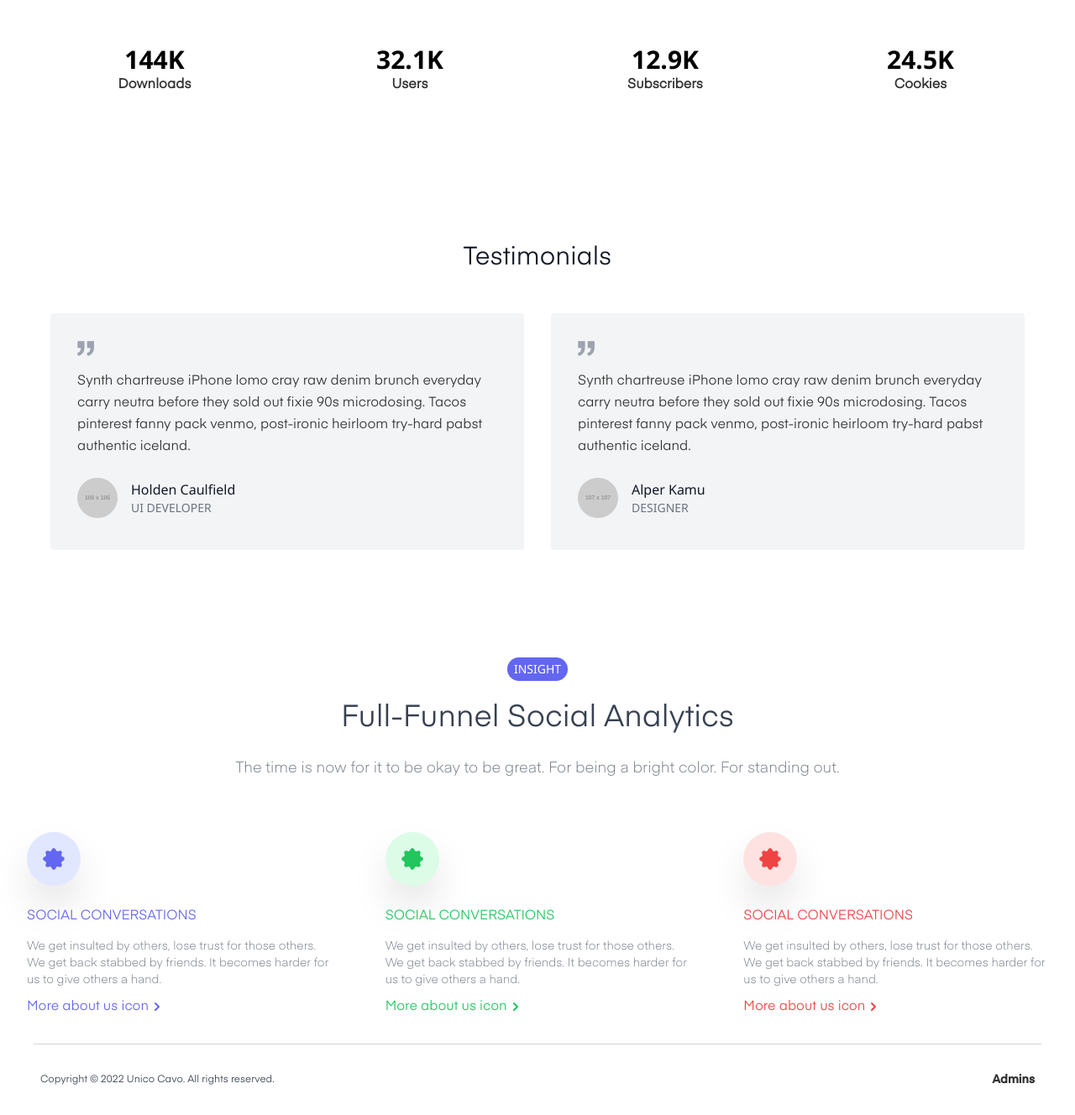
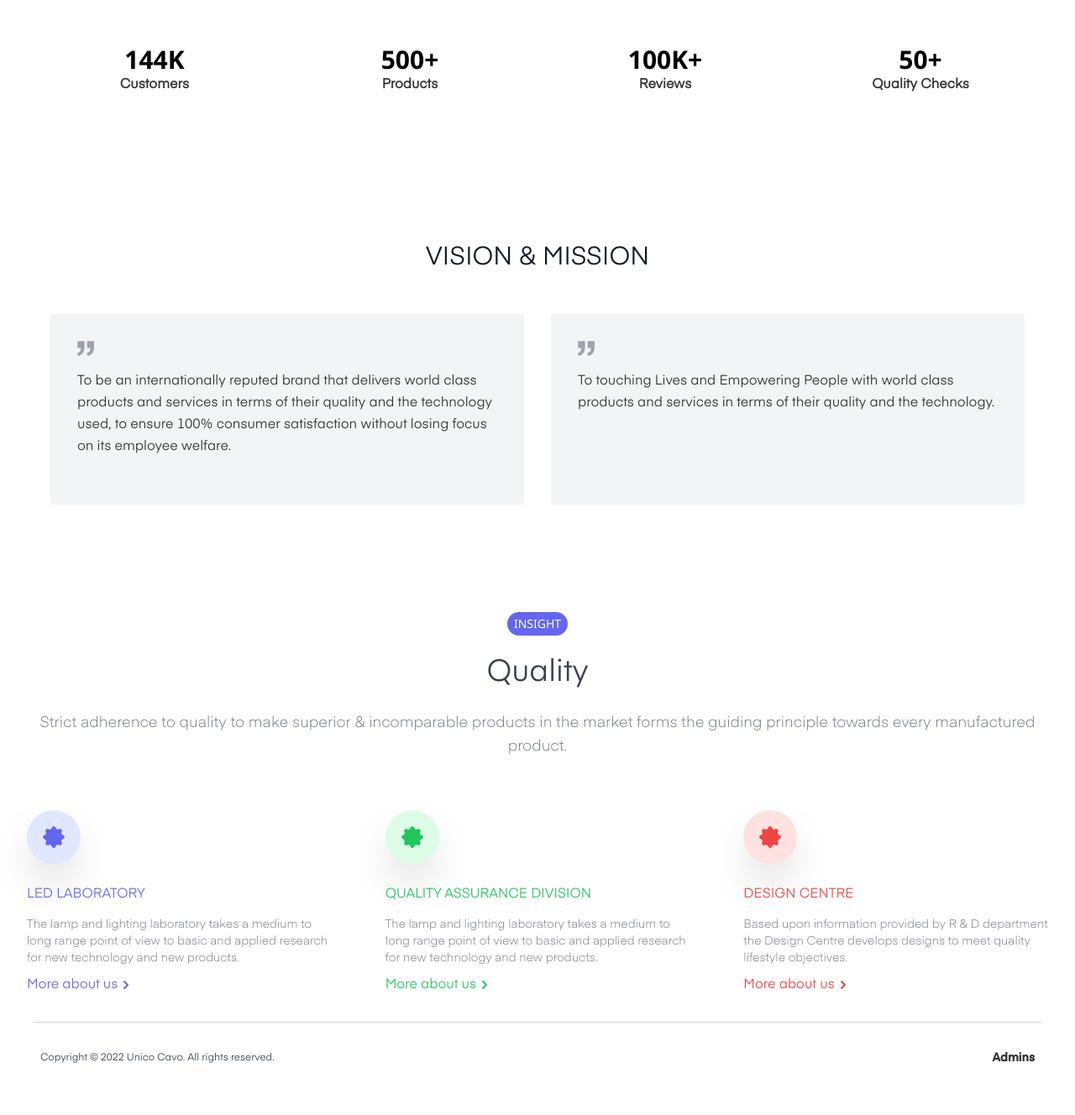
Before and after one commit to Dipendra-creator/Unico-Cavo, a Next.js app: page /About in a window 1280 px wide. Shown: the part 720-2048 px from the top of the page at 84% size. After the commit the page ends 2022 px from the top, so only its background shows below. Built offline with nearby package versions, Linux system fonts and the light colour scheme.

Commit message:
modified

```diff
--- a/pages/About/index.tsx
+++ b/pages/About/index.tsx
@@ -66,31 +66,31 @@ export default function About () {
                         <h6 className="text-3xl font-bold text-deep-purple-accent-400">
                             144K
                         </h6>
-                        <p className="font-bold">Downloads</p>
+                        <p className="font-bold">Customers </p>
                     </div>
                     <div className="text-center">
                         <h6 className="text-3xl font-bold text-deep-purple-accent-400">
-                            32.1K
+                            500+
                         </h6>
-                        <p className="font-bold">Users</p>
+                        <p className="font-bold">Products</p>
                     </div>
                     <div className="text-center">
                         <h6 className="text-3xl font-bold text-deep-purple-accent-400">
-                            12.9K
+                            100K+
                         </h6>
-                        <p className="font-bold">Subscribers</p>
+                        <p className="font-bold">Reviews</p>
                     </div>
                     <div className="text-center">
                         <h6 className="text-3xl font-bold text-deep-purple-accent-400">
-                            24.5K
+                            50+
                         </h6>
-                        <p className="font-bold">Cookies</p>
+                        <p className="font-bold">Quality Checks</p>
                     </div>
                 </div>
             </div>
             <section className="text-gray-600 body-font">
                 <div className="container px-5 py-24 mx-auto">
-                    <h1 className="text-3xl font-medium title-font text-gray-900 mb-12 text-center">Testimonials</h1>
+                    <h1 className="text-3xl font-medium title-font text-gray-900 mb-12 text-center">VISION & MISSION</h1>
                     <div className="flex flex-wrap -m-4">
                         <div className="p-4 md:w-1/2 w-full">
                             <div className="h-full bg-gray-100 p-8 rounded">
@@ -99,17 +99,7 @@ export default function About () {
                                     <path
     d="M925.036 57.197h-304c-27.6 0-50 22.4-50 50v304c0 27.601 22.4 50 50 50h145.5c-1.9 79.601-20.4 143.3-55.4 191.2-27.6 37.8-69.399 69.1-125.3 93.8-25.7 11.3-36.8 41.7-24.8 67.101l36 76c11.6 24.399 40.3 35.1 65.1 24.399 66.2-28.6 122.101-64.8 167.7-108.8 55.601-53.7 93.7-114.3 114.3-181.9 20.601-67.6 30.9-159.8 30.9-276.8v-239c0-27.599-22.401-50-50-50zM106.036 913.497c65.4-28.5 121-64.699 166.9-108.6 56.1-53.7 94.4-114.1 115-181.2 20.6-67.1 30.899-159.6 30.899-277.5v-239c0-27.6-22.399-50-50-50h-304c-27.6 0-50 22.4-50 50v304c0 27.601 22.4 50 50 50h145.5c-1.9 79.601-20.4 143.3-55.4 191.2-27.6 37.8-69.4 69.1-125.3 93.8-25.7 11.3-36.8 41.7-24.8 67.101l35.9 75.8c11.601 24.399 40.501 35.2 65.301 24.399z"/>
                                 </svg>
-                                <p className="leading-relaxed mb-6">Synth chartreuse iPhone lomo cray raw denim brunch
-                                    everyday carry neutra before they sold out fixie 90s microdosing. Tacos pinterest
-                                    fanny pack venmo, post-ironic heirloom try-hard pabst authentic iceland.</p>
-                                <a className="inline-flex items-center">
-                                    <img alt="testimonial" src="https://dummyimage.com/106x106"
-                                         className="w-12 h-12 rounded-full flex-shrink-0 object-cover object-center"/>
-            <span className="flex-grow flex flex-col pl-4">
-              <span className="title-font font-medium text-gray-900">Holden Caulfield</span>
-              <span className="text-gray-500 text-sm">UI DEVELOPER</span>
-            </span>
-                                </a>
+                                <p className="leading-relaxed mb-6">To be an internationally reputed brand that delivers world class products and services in terms of their quality and the technology used, to ensure 100% consumer satisfaction without losing focus on its employee welfare.</p>
                             </div>
                         </div>
                         <div className="p-4 md:w-1/2 w-full">
@@ -119,17 +109,7 @@ export default function About () {
                                     <path
     d="M925.036 57.197h-304c-27.6 0-50 22.4-50 50v304c0 27.601 22.4 50 50 50h145.5c-1.9 79.601-20.4 143.3-55.4 191.2-27.6 37.8-69.399 69.1-125.3 93.8-25.7 11.3-36.8 41.7-24.8 67.101l36 76c11.6 24.399 40.3 35.1 65.1 24.399 66.2-28.6 122.101-64.8 167.7-108.8 55.601-53.7 93.7-114.3 114.3-181.9 20.601-67.6 30.9-159.8 30.9-276.8v-239c0-27.599-22.401-50-50-50zM106.036 913.497c65.4-28.5 121-64.699 166.9-108.6 56.1-53.7 94.4-114.1 115-181.2 20.6-67.1 30.899-159.6 30.899-277.5v-239c0-27.6-22.399-50-50-50h-304c-27.6 0-50 22.4-50 50v304c0 27.601 22.4 50 50 50h145.5c-1.9 79.601-20.4 143.3-55.4 191.2-27.6 37.8-69.4 69.1-125.3 93.8-25.7 11.3-36.8 41.7-24.8 67.101l35.9 75.8c11.601 24.399 40.501 35.2 65.301 24.399z"/>
                                 </svg>
-                                <p className="leading-relaxed mb-6">Synth chartreuse iPhone lomo cray raw denim brunch
-                                    everyday carry neutra before they sold out fixie 90s microdosing. Tacos pinterest
-                                    fanny pack venmo, post-ironic heirloom try-hard pabst authentic iceland.</p>
-                                <a className="inline-flex items-center">
-                                    <img alt="testimonial" src="https://dummyimage.com/107x107"
-                                         className="w-12 h-12 rounded-full flex-shrink-0 object-cover object-center"/>
-            <span className="flex-grow flex flex-col pl-4">
-              <span className="title-font font-medium text-gray-900">Alper Kamu</span>
-              <span className="text-gray-500 text-sm">DESIGNER</span>
-            </span>
-                                </a>
+                                <p className="leading-relaxed mb-6">To touching Lives and Empowering People with world class products and services in terms of their quality and the technology.</p>
                             </div>
                         </div>
                     </div>
@@ -139,9 +119,8 @@ export default function About () {
                 <div className="flex felx-col items-center justify-center"><span
                     className="rounded-full bg-indigo-500 px-2 py-1 text-white uppercase text-sm">      Insight    </span>
                 </div>
-                <h1 className="text-4xl font-medium text-gray-700 text-center mt-6"> Full-Funnel Social Analytics </h1>
-                <p className="text-center mt-6 text-lg font-light text-gray-500"> The time is now for it to be okay to
-                    be great. For being a bright color. For standing out. </p></div>
+                <h1 className="text-4xl font-medium text-gray-700 text-center mt-6">Quality</h1>
+                <p className="text-center mt-6 text-lg font-light text-gray-500"> Strict adherence to quality to make superior & incomparable products in the market forms the guiding principle towards every manufactured product. </p></div>
             <div className="grid grid-cols-1 md:grid-cols-3">
                 <div className="p-8">
                     <div
@@ -151,12 +130,11 @@ export default function About () {
                             <path d="M11.49 3.17c-.38-1.56-2.6-1.56-2.98 0a1.532 1.532 0 01-2.286.948c-1.372-.836-2.942.734-2.106 2.106.54.886.061 2.042-.947 2.287-1.561.379-1.561 2.6 0 2.978a1.532 1.532 0 01.947 2.287c-.836 1.372.734 2.942 2.106 2.106a1.532 1.532 0 012.287.947c.379 1.561 2.6 1.561 2.978 0a1.533 1.533 0 012.287-.947c1.372.836 2.942-.734 2.106-2.106a1.533 1.533 0 01.947-2.287c1.561-.379 1.561-2.6 0-2.978a1.532 1.532 0 01-.947-2.287c.836-1.372-.734-2.942-2.106-2.106a1.532 1.532 0 01-2.287-.947zM10 13a3 3 0 100-6 3 3 0 000 6z"/>
                         </svg>
                     </div>
-                    <h2 className="uppercase mt-6 text-indigo-500 font-medium mb-3"> Social conversations </h2>    <p
-                    className="font-light text-sm text-gray-500 mb-3"> We get insulted by others, lose trust for those
-                    others. We get back stabbed by friends. It becomes harder for us to give others a hand. </p>
+                    <h2 className="uppercase mt-6 text-indigo-500 font-medium mb-3"> LED Laboratory </h2>    <p
+                    className="font-light text-sm text-gray-500 mb-3"> The lamp and lighting laboratory takes a medium to long range point of view to basic and applied research for new technology and new products. </p>
                     <a
                     className="text-indigo-500 flex items-center hover:text-indigo-600" href=""> More about us
-                    icon <svg xmlns="http://www.w3.org/2000/svg" className="h-5 w-5" viewBox="0 0 20 20"
+                    <svg xmlns="http://www.w3.org/2000/svg" className="h-5 w-5" viewBox="0 0 20 20"
                               fill="currentColor">
                         <path
                               d="M7.293 14.707a1 1 0 010-1.414L10.586 10 7.293 6.707a1 1 0 011.414-1.414l4 4a1 1 0 010 1.414l-4 4a1 1 0 01-1.414 0z"
@@ -172,10 +150,9 @@ export default function About () {
                                   />
                         </svg>
                     </div>
-                    <h2 className="uppercase mt-6 text-green-500 font-medium mb-3"> Social conversations </h2>    <p
-                    className="font-light text-sm text-gray-500 mb-3"> We get insulted by others, lose trust for those
-                    others. We get back stabbed by friends. It becomes harder for us to give others a hand. </p>    <a
-                    className="text-green-500 flex items-center hover:text-green-600" href=""> More about us icon <svg
+                    <h2 className="uppercase mt-6 text-green-500 font-medium mb-3"> Quality Assurance Division </h2>    <p
+                    className="font-light text-sm text-gray-500 mb-3"> The lamp and lighting laboratory takes a medium to long range point of view to basic and applied research for new technology and new products. </p>    <a
+                    className="text-green-500 flex items-center hover:text-green-600" href=""> More about us <svg
                     xmlns="http://www.w3.org/2000/svg" className="h-5 w-5" viewBox="0 0 20 20" fill="currentColor">
                     <path
                           d="M7.293 14.707a1 1 0 010-1.414L10.586 10 7.293 6.707a1 1 0 011.414-1.414l4 4a1 1 0 010 1.414l-4 4a1 1 0 01-1.414 0z"
@@ -191,11 +168,10 @@ export default function About () {
                                   />
                         </svg>
                     </div>
-                    <h2 className="uppercase mt-6 text-red-500 font-medium mb-3"> Social conversations </h2>    <p
-                    className="font-light text-sm text-gray-500 mb-3"> We get insulted by others, lose trust for those
-                    others. We get back stabbed by friends. It becomes harder for us to give others a hand. </p>
+                    <h2 className="uppercase mt-6 text-red-500 font-medium mb-3"> Design Centre </h2>    <p
+                    className="font-light text-sm text-gray-500 mb-3"> Based upon information provided by R & D department the Design Centre develops designs to meet quality lifestyle objectives. </p>
                     <a
-                    className="text-red-500 flex items-center hover:text-red-600" href=""> More about us icon <svg
+                    className="text-red-500 flex items-center hover:text-red-600" href=""> More about us <svg
                     xmlns="http://www.w3.org/2000/svg" className="h-5 w-5" viewBox="0 0 20 20" fill="currentColor">
                     <path
                           d="M7.293 14.707a1 1 0 010-1.414L10.586 10 7.293 6.707a1 1 0 011.414-1.414l4 4a1 1 0 010 1.414l-4 4a1 1 0 01-1.414 0z"
```
Also changed, not shown: 1 other file (tests, documents, lock files or other folders).
